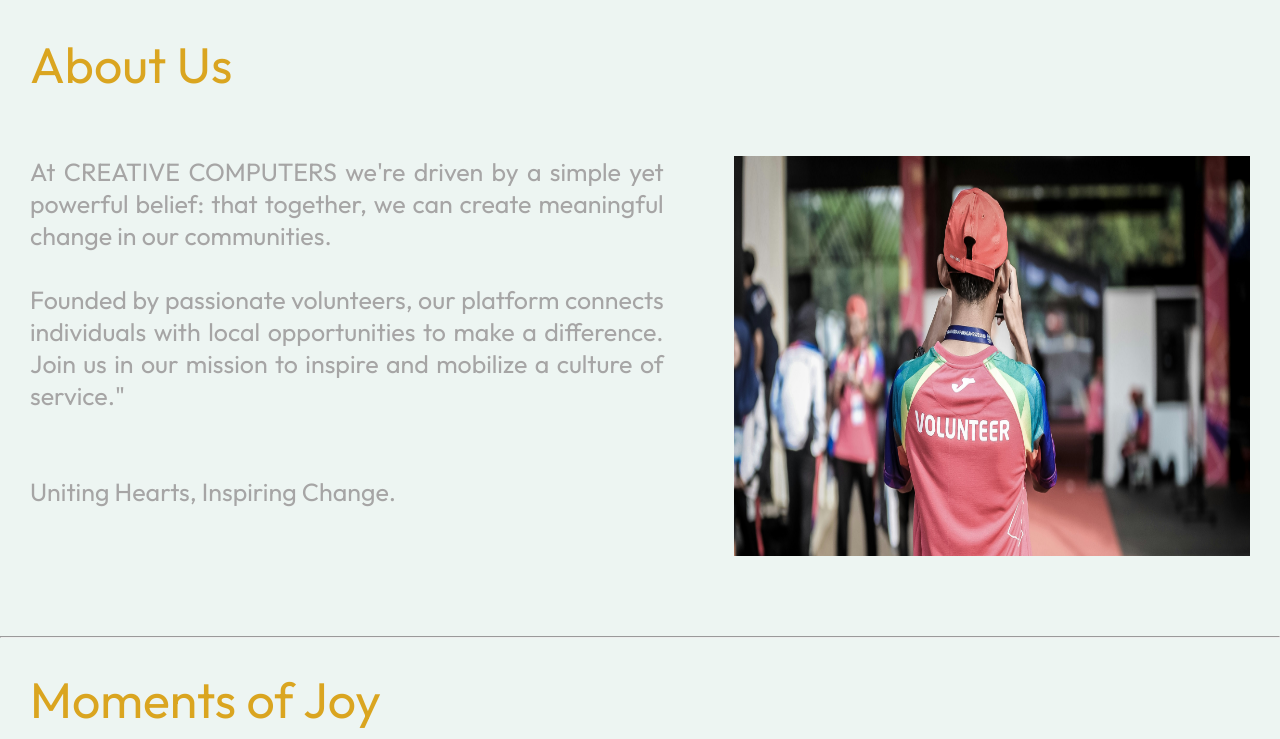
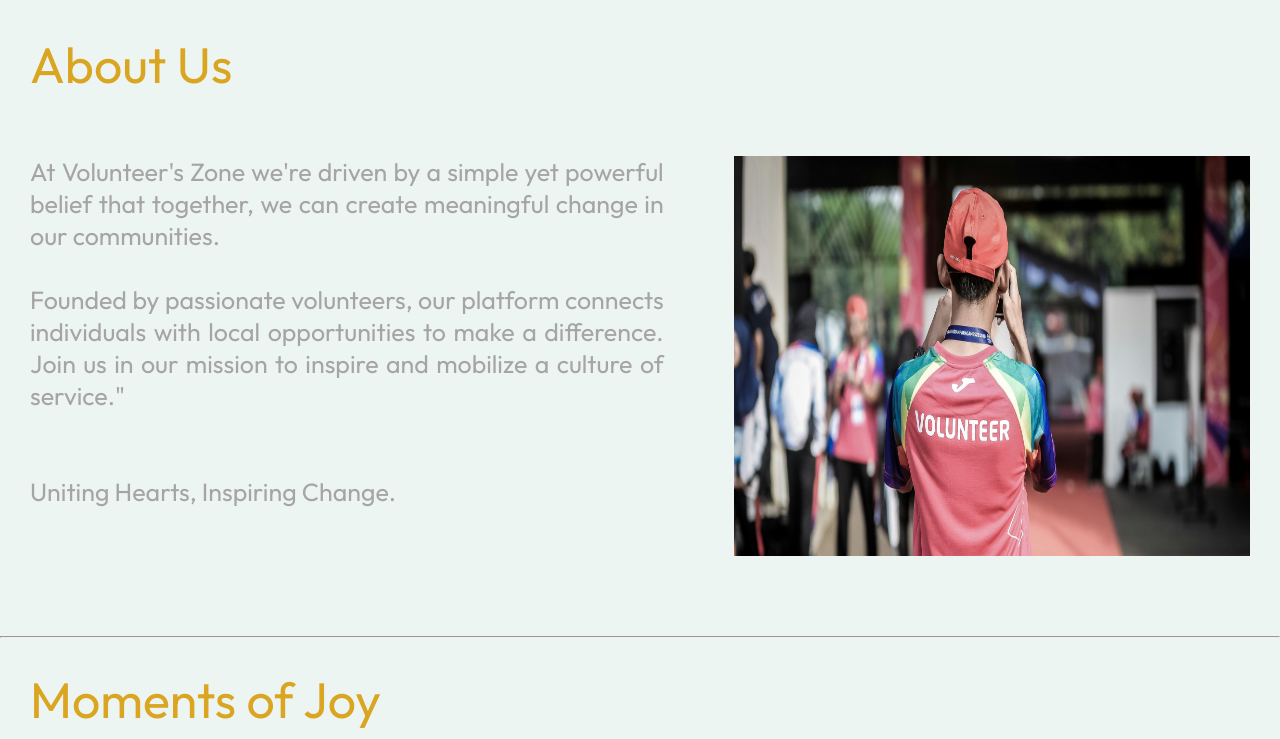
Before and after one commit to snehagonjari/Volunteers-s_zone, a plain HTML site: page index.html in a window 1280 px wide. Shown: the part 1036-1775 px from the top of the page. Drawn offline with Linux system fonts and the light colour scheme.

Commit message:
Update index.html

```diff
--- a/index.html
+++ b/index.html
@@ -29,8 +29,8 @@
             <img src="v4.jpg" width="100%" class="img5">
         </div>
         <div class="items" id="item2">
-            <p>
-                At CREATIVE COMPUTERS we're driven by a simple yet powerful belief: that together,
+           <p>
+                At Volunteer's Zone we're driven by a simple yet powerful belief that together,
                 we can create meaningful change in our communities.
             </p>
             <br>
```
